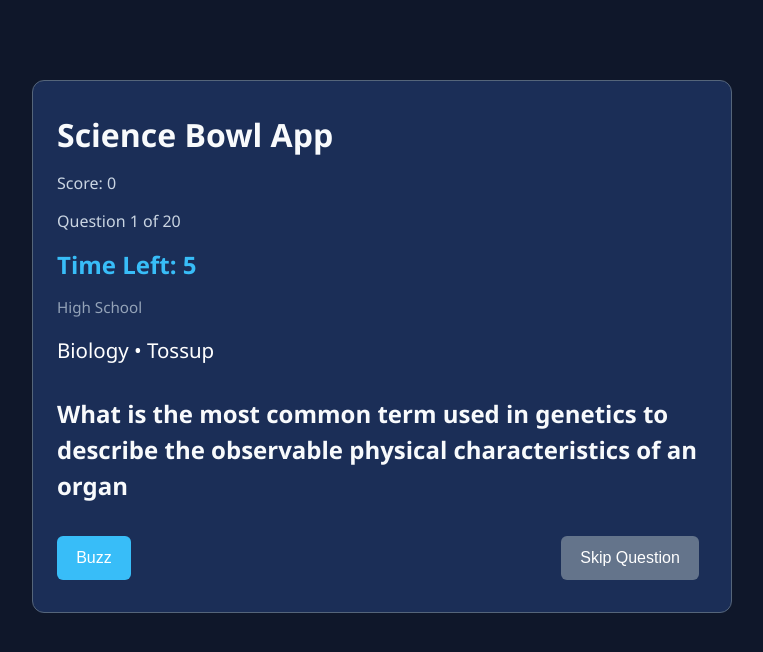
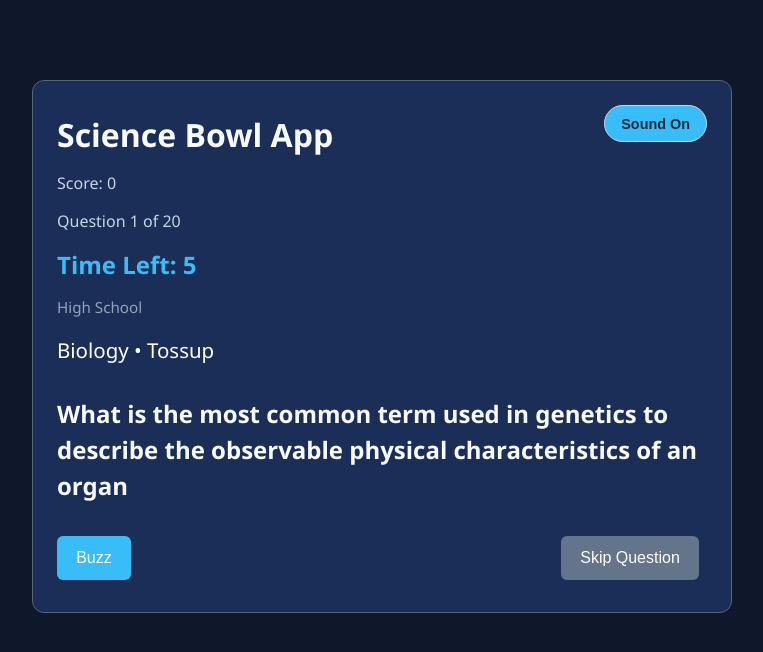
Before and after one commit to codeCrafter10-alt/science-bowl-practice-app, a React (Vite) app: page / in a window 1280 px wide. Shown: the top 652 px of the page, without its empty margins (258-1021 px from the left). Built offline with nearby package versions, Linux system fonts and the light colour scheme.

Commit message:
fix: refine speech and typewriter effect

```diff
--- a/src/App.jsx
+++ b/src/App.jsx
@@ -1,5 +1,6 @@
 import { useState, useEffect } from "react"
 import { sampleQuestions } from "./sampleQuestions";
+import { useSpeech } from "./useSpeech";
 
 function App() {
   const [answer, setAnswer] = useState("");
@@ -16,6 +17,7 @@ function App() {
   const [isRenderingQuestion, setIsRenderingQuestion] = useState(true);
   const [displayedQuestion, setDisplayedQuestion] = useState("");
   const [buzzedEarly, setBuzzedEarly] = useState(false);
+  const {speak, stop, isMuted, toggleMute} = useSpeech();
 
   useEffect(() => {
     resetTimers();
@@ -26,6 +28,8 @@ function App() {
 
     setIsRenderingQuestion(true);
     setDisplayedQuestion("");
+
+    speak(currentQuestion.question);
 
     let charIndex = 0;
     const fullText = currentQuestion.question;
@@ -40,8 +44,17 @@ function App() {
       }
     }, 50);
 
-    return () => clearInterval(renderInterval);
+    return () => {
+      clearInterval(renderInterval);
+      stop();
+    };
   }, [currentQuestion, phase]);
+
+  useEffect(() => {
+    if (phase !== "reading") {
+      stop();
+    }
+  }, [phase, stop]);
 
   useEffect(() => {
     if (phase !== "reading" || timeLeft <= 0 || !currentQuestion || isRenderingQuestion) {
@@ -119,10 +132,12 @@ function App() {
       return;
     }
 
+    stop();
     setIsProcessing(true);
 
     if (isRenderingQuestion) {
       setBuzzedEarly(true);
+      setIsRenderingQuestion(false);
     }
 
     setPhase("buzzed");
@@ -206,6 +221,7 @@ function App() {
       return;
     }
 
+    stop();
     setIsProcessing(true);
     setFeedback("");
     setShowAnswer(false);
@@ -239,6 +255,13 @@ function App() {
 
   return (
     <main>
+      <button
+        className="mute-button"
+        onClick={toggleMute}
+      >
+        {isMuted ? "Sound Off" : "Sound On"}
+      </button>
+
       <h1>Science Bowl App</h1>
 
       <p>
--- a/src/global.css
+++ b/src/global.css
@@ -17,6 +17,7 @@ main {
   background-color: #1b2e57;
   border: 1px solid #55657a;
   border-radius: 12px;
+  position: relative;
 }
 
 h1 {
@@ -104,3 +105,37 @@ input {
   color: red;
   font-weight: bold;
 }
+
+.mute-button {
+  position: absolute;
+  top: 1.5rem;
+  right: 1.5rem;
+
+  padding: 0.6rem 1rem;
+
+  border: 1px solid #cbd5e1;
+  border-radius: 9999px;
+
+  background-color: #38bdf8;
+  color: #1e293b;
+
+  font-size: 0.9rem;
+  font-weight: 600;
+
+  cursor: pointer;
+}
+
+.mute-button:hover {
+  background-color: #f8fafc;
+  border-color: #94a3b8;
+  transform: translateY(-1px);
+}
+
+.mute-button.muted {
+  background-color: #f1f5f9;
+  color: #64748b;
+}
+
+.mute-button.muted:hover {
+  background-color: #e2e8f0;
+}
--- /dev/null
+++ b/src/useSpeech.js
@@ -0,0 +1,50 @@
+import { useEffect, useRef, useState, useCallback } from "react";
+
+export function useSpeech() {
+  const [isMuted, setIsMuted] = useState(false);
+  const utteranceRef = useRef(null);
+
+  const speak = (text) => {
+    if (isMuted) return;
+
+    const synth = window.speechSynthesis;
+    if (!synth) return;
+
+    synth.cancel();
+
+    const utterance = new SpeechSynthesisUtterance(text);
+    utterance.rate = 1.25;
+    utterance.pitch = 5;
+    utterance.volume = 1;
+
+    utteranceRef.current = utterance;
+    synth.speak(utterance);
+  };
+
+  const stop = useCallback(() => {
+    const synth = window.speechSynthesis;
+    if (synth) {
+      synth.cancel();
+    }
+  }, []);
+
+  const toggleMute = () => {
+    setIsMuted((prev) => !prev);
+  };
+
+  useEffect(() => {
+    return () => {
+      const synth = window.speechSynthesis;
+      if (synth) {
+        synth.cancel();
+      }
+    };
+  }, []);
+
+  return {
+    speak,
+    stop,
+    isMuted,
+    toggleMute,
+  };
+}
```
